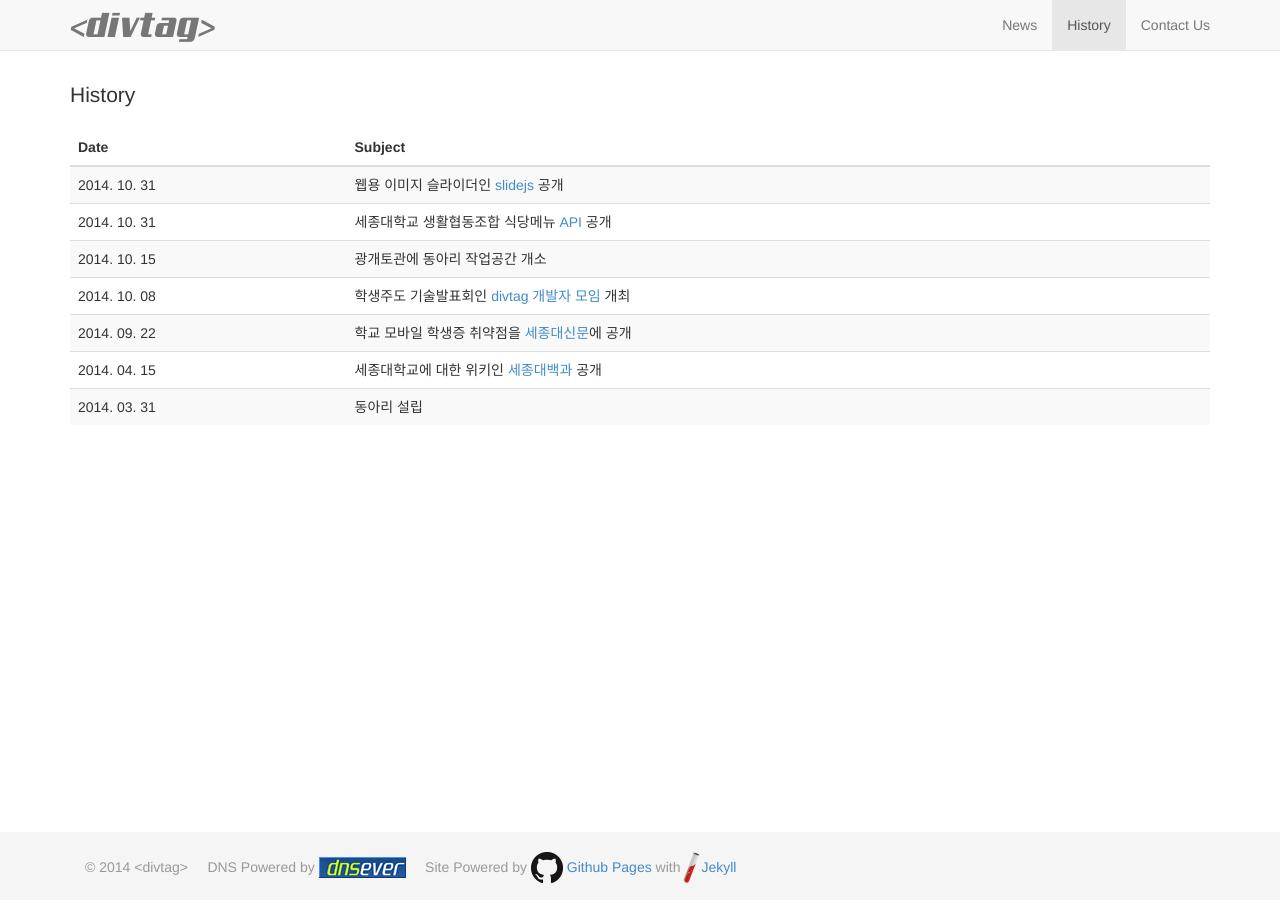
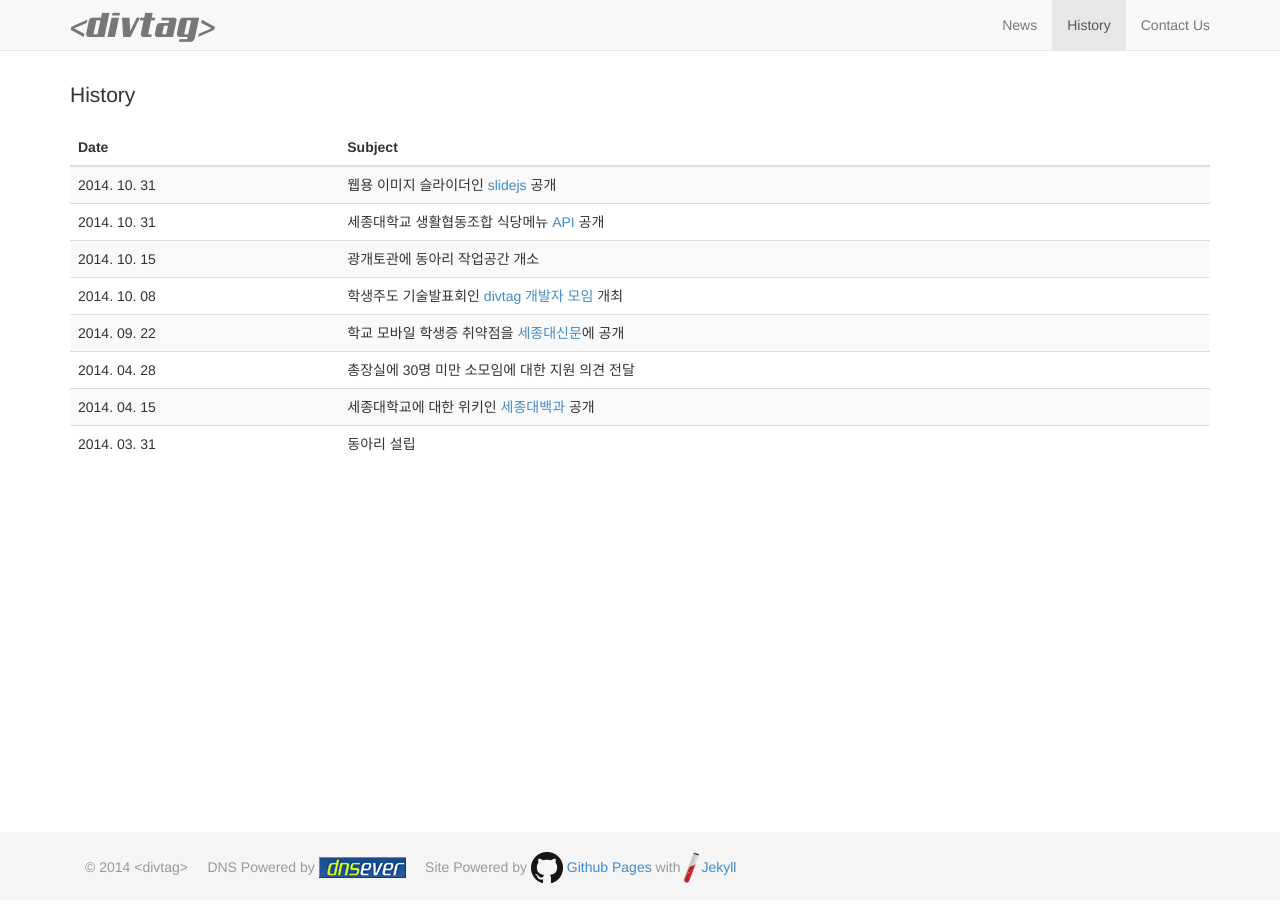
Before and after one commit to divtagers/divtagers.github.io, a Jekyll site: the page built from history/index.html, in a window 1280 px wide. Built offline with Jekyll 4.4.1, drawn with Linux system fonts in a browser that asks for light colours; nearby versions of some CDN libraries; Markdown is read by kramdown in place of the engine named in the settings.

Commit message:
update history

```diff
--- a/history/index.html
+++ b/history/index.html
@@ -34,6 +34,10 @@ type: history
 			  <td>학교 모바일 학생증 취약점을 <a href="https://www.facebook.com/photo.php?fbid=501881023282569&set=a.134498483354160.26848.100003820279887">세종대신문</a>에 공개</td>
 			</tr>
 			<tr>
+			  <td>2014. 04. 28</td>
+			  <td>총장실에 30명 미만 소모임에 대한 지원 의견 전달</td>
+			</tr>
+			<tr>
 			  <td>2014. 04. 15</td>
 			  <td>세종대학교에 대한 위키인 <a href="http://sejongwiki.kr">세종대백과</a> 공개</td>
 			</tr>
```
